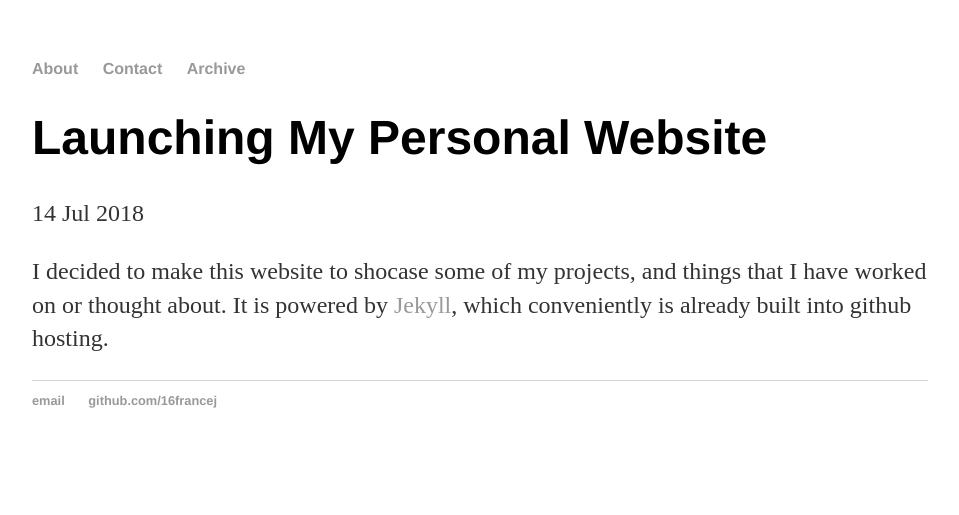
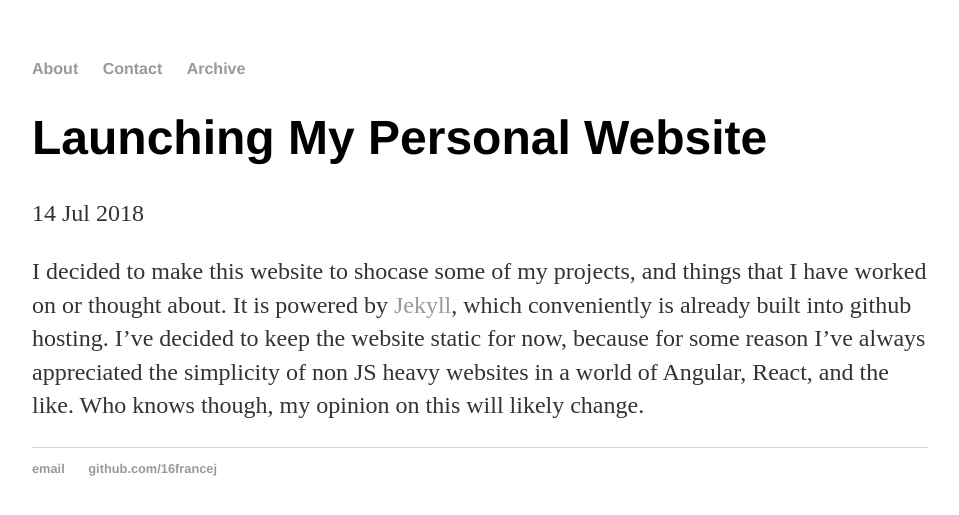
Before and after one commit to 16francej/16francej.github.io, a Jekyll site: the page built from _posts/2018-07-14-Launching-My-Personal-Website.md, in a window 1280 px wide. Shown: the top 515 px of the page, without its empty margins (160-1119 px from the left). Built offline with Jekyll 4.4.1, drawn with Linux system fonts in a browser that asks for light colours.

Commit message:
Update 2018-07-14-Launching-My-Personal-Website.md

```diff
--- a/_posts/2018-07-14-Launching-My-Personal-Website.md
+++ b/_posts/2018-07-14-Launching-My-Personal-Website.md
@@ -4,4 +4,4 @@
 date: 2018-07-14
 ---
 
-I decided to make this website to shocase some of my projects, and things that I have worked on or thought about. It is powered by [Jekyll](http://jekyllrb.com), which conveniently is already built into github hosting.
+I decided to make this website to shocase some of my projects, and things that I have worked on or thought about. It is powered by [Jekyll](http://jekyllrb.com), which conveniently is already built into github hosting. I've decided to keep the website static for now, because for some reason I've always appreciated the simplicity of non JS heavy websites in a world of Angular, React, and the like. Who knows though, my opinion on this will likely change.
```
